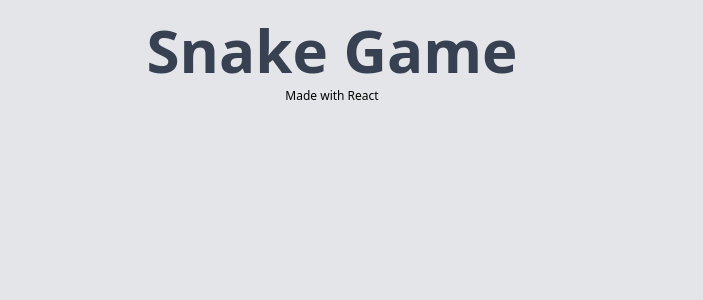
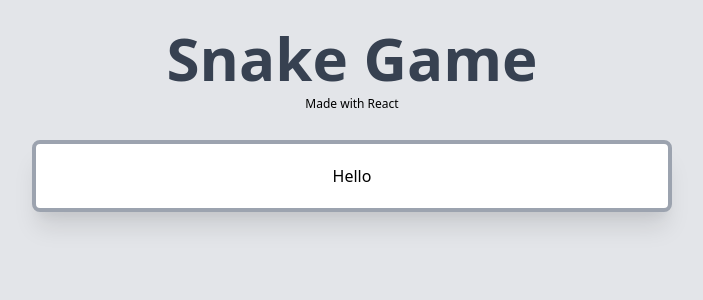
Before and after one commit to DanFullDev/aSnakeGame, a React (Create React App) app: page / in a window 1280 px wide. Shown: the top 300 px of the page, without its empty margins (308-1011 px from the left). Built offline with nearby package versions, Linux system fonts and the light colour scheme.

Commit message:
Innitial styling and centering

```diff
--- a/src/App.jsx
+++ b/src/App.jsx
@@ -3,10 +3,10 @@
 
 function App() {
   return (
-    <>
+    <div className="flex flex-col justify-center align-middle flex-wrap">
       <AppHeader></AppHeader>
       <GridCard></GridCard>
-    </>
+    </div>
   );
 }
 
--- a/src/components/appHeader/AppHeader.jsx
+++ b/src/components/appHeader/AppHeader.jsx
@@ -3,7 +3,7 @@
 
 export default function AppHeader() {
   return (
-    <div className="text-center m-5">
+    <div className="text-center m-5 transform duration-500 ease-linear hover:scale-110 cursor-pointer w-full">
       <h1 className="text-6xl text-gray-700 m-2">Snake Game</h1>
       <div className="text-xs"> Made with React</div>
     </div>
--- a/src/components/gridCard/GridCard.jsx
+++ b/src/components/gridCard/GridCard.jsx
@@ -4,7 +4,8 @@
 
 function GridCard() {
   return (
-    <div>
+    <div className="bg-white border-4 border-gray-400 border-solid m-2 p-5 w-3/6 self-center rounded-lg shadow-xl text-center">
+      <div>Hello</div>
       <SnakeGrid></SnakeGrid>
     </div>
   );
```
